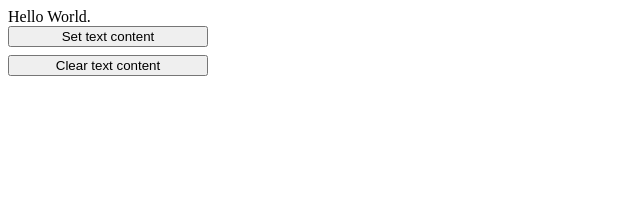
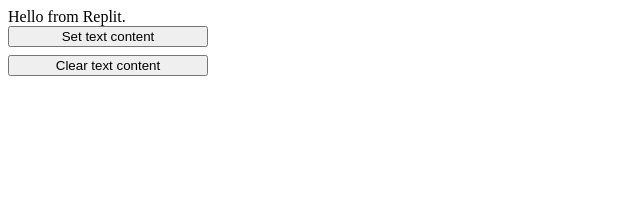
Before and after one commit to thisismax/encounters, a plain HTML site: page index.html in a window 1280 px wide. Shown: the top 213 px of the page, 0-640 px from the left. Drawn offline with Linux system fonts and the light colour scheme.

Commit message:
Hello from Replit

```diff
--- a/index.html
+++ b/index.html
@@ -10,7 +10,7 @@
 
 <body>
 
-Hello World.
+Hello from Replit.
 
 <div class="container">
   <button id="show-text" type="button">Set text content</button>
```
Also changed, not shown: 2 other files.
